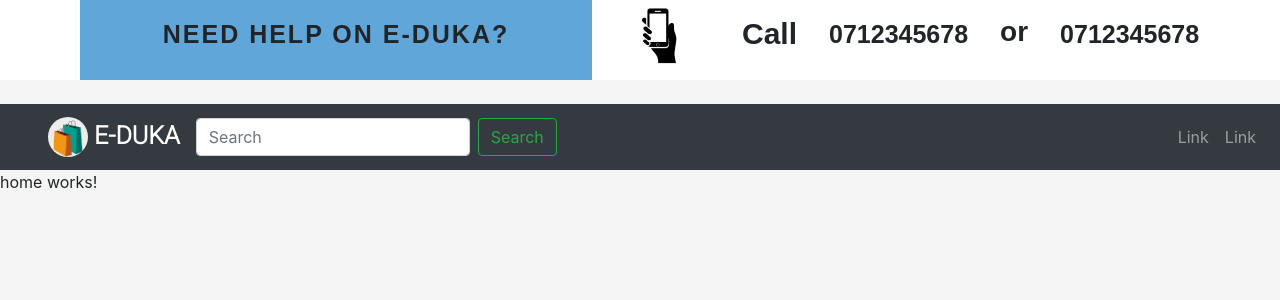
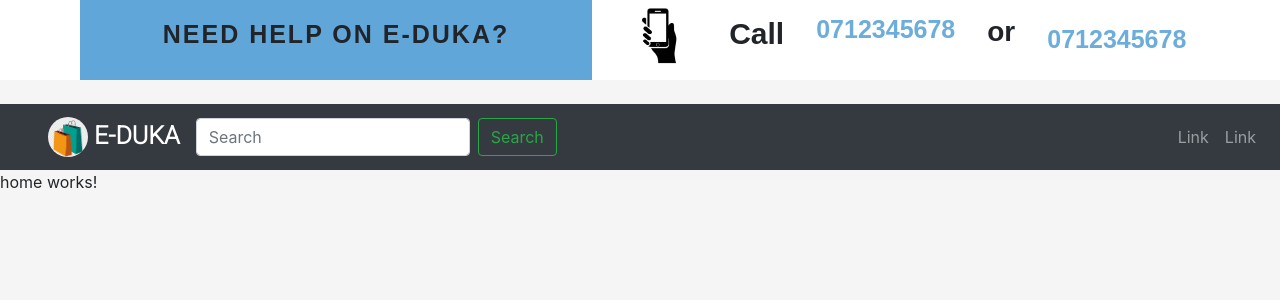
Before and after one commit to andyjohn23/E-DUKA-FRONT-END, an Angular app: page / in a window 1280 px wide. Shown: the top 300 px of the page. Built offline with nearby package versions, Linux system fonts and the light colour scheme.

Commit message:
created the navbar and home component

```diff
--- a/src/app/components/navbar/navbar.component.css
+++ b/src/app/components/navbar/navbar.component.css
@@ -38,7 +38,7 @@
   font-weight: bold;
   font-family: sans-serif;
   padding-top: 1rem;
-  padding-left: 3rem;
+  padding-left: 2.2rem;
 }
 .need-help h3,
 h4 {
@@ -47,14 +47,13 @@ h4 {
   font-family: sans-serif;
   padding-left: 2rem;
   padding-top: 1.2rem;
+  color: #60a6d9;
 }
 .need-help h3 {
-  animation: fadeInDown;
-  animation-duration: 2s;
+  animation: fadeInDown 3s infinite;
 }
 .need-help h4 {
-  animation: fadeInUp;
-  animation-duration: 2s;
+  animation: fadeInUp 3s infinite;
 }
 .need-help span {
   padding-left: 2rem;
```
